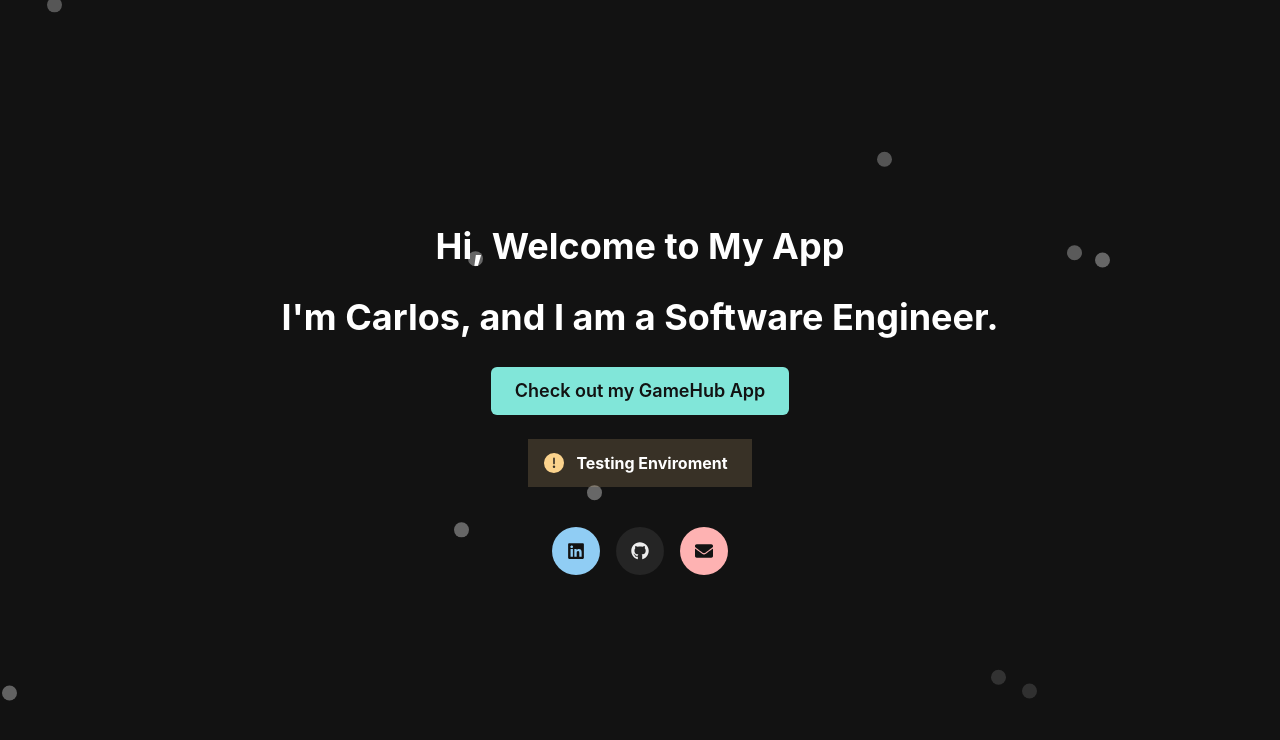
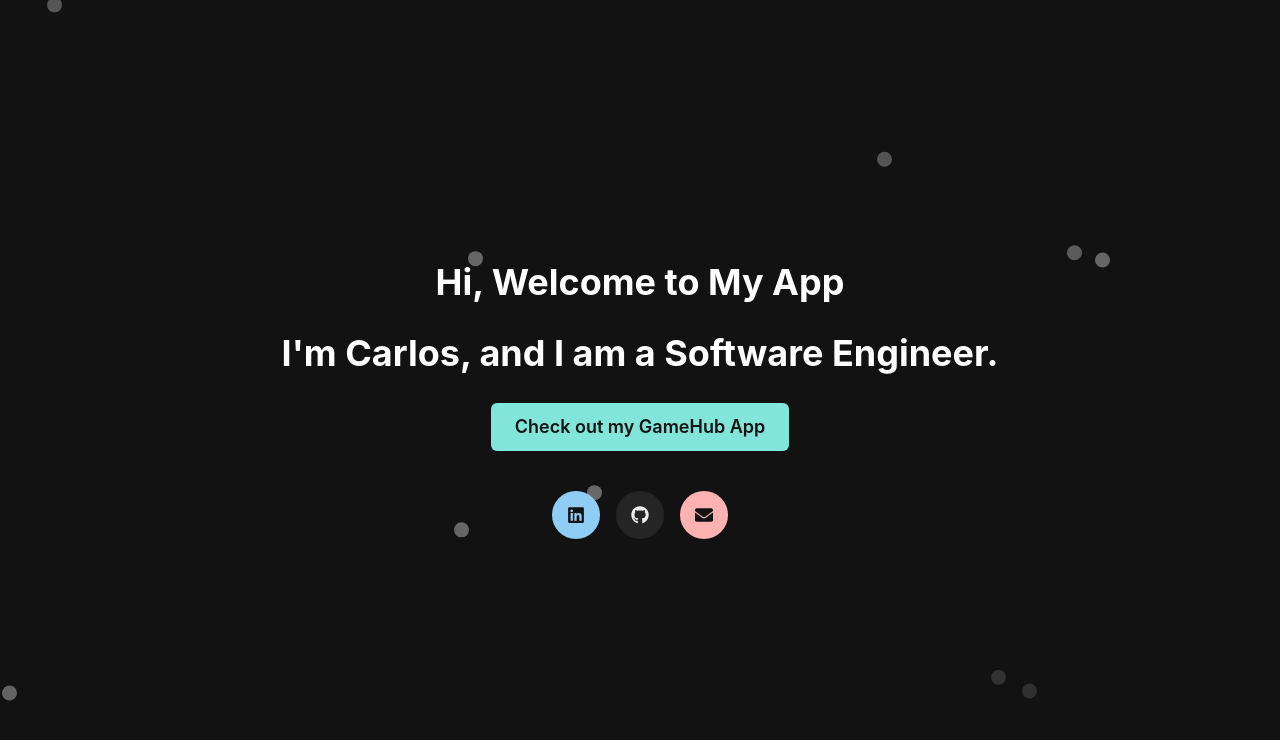
Before and after one commit to cgonzalez87/my-react-app, a React (Vite) app: page / in a window 1280 px wide. Shown: the top 740 px of the page. Built offline with nearby package versions, Linux system fonts and the light colour scheme.

Commit message:
Removing env notification

```diff
--- a/src/LandingPage.tsx
+++ b/src/LandingPage.tsx
@@ -86,7 +86,7 @@ const LandingPage = () => {
         >
           Check out my GameHub App
         </MotionButton>
-        <Box>
+        {/* <Box>
           <Alert
             display="flex"
             alignItems="center"
@@ -97,7 +97,7 @@ const LandingPage = () => {
             <AlertIcon />
             <AlertTitle>Testing Enviroment</AlertTitle>
           </Alert>
-        </Box>
+        </Box> */}
 
         {/* Social Links */}
         <HStack spacing={4} mt={4} alignItems="center" justifyContent="center">
```
